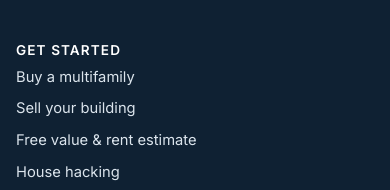
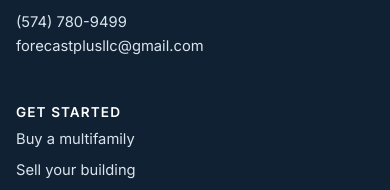
Before and after one commit to Brendin10/sellmyunits, a plain HTML site: page 404.html in a window 390 px wide. Shown: the part 642-832 px from the top of the page. Drawn offline with Linux system fonts and the light colour scheme.

Commit message:
Add phone and email to footer
Co-Authored-By: Claude Opus 5 <noreply@anthropic.com>
Claude-Session: https://claude.ai/code/session_01JEvgKDh7TBFJwd9ckuGcCU

```diff
--- a/404.html
+++ b/404.html
@@ -34,7 +34,7 @@
       <div>
         <a class="brand" href="index.html" style="color:#fff"><svg class="brand-mark" viewBox="0 0 40 40" aria-hidden="true"><rect width="40" height="40" rx="9" fill="#1c3550"/><path d="M9 31V15l11-7 11 7v16" fill="none" stroke="#fff" stroke-width="2.4" stroke-linejoin="round"/><path d="M20 12v19" stroke="#e8997b" stroke-width="2.4"/><rect x="12.5" y="17" width="4" height="4" fill="#fff"/><rect x="23.5" y="17" width="4" height="4" fill="#fff"/><rect x="12.5" y="24" width="4" height="4" fill="#fff"/><rect x="23.5" y="24" width="4" height="4" fill="#fff"/></svg><span>Forecast Plus</span></a>
         <p style="margin-top:14px">Connecting multifamily buyers and owners in Northern Indiana and Chicagoland with local professionals who focus on 2+ unit properties.</p>
-        <!-- CONTACT: add your phone/email here, e.g. <p><a href="tel:+1XXXXXXXXXX">(XXX) XXX-XXXX</a></p> -->
+        <p><a href="tel:+15747809499">(574) 780-9499</a><br><a href="mailto:forecastplusllc@gmail.com">forecastplusllc@gmail.com</a></p>
       </div>
       <div>
         <h3>Get started</h3>
```
Also changed, not shown: buy.html (+1 -1 lines), house-hack.html (+1 -1 lines), index.html (+1 -1 lines), privacy.html (+1 -1 lines), sell.html (+1 -1 lines), terms.html (+1 -1 lines), thank-you.html (+1 -1 lines), value.html (+1 -1 lines), 1 other file.
